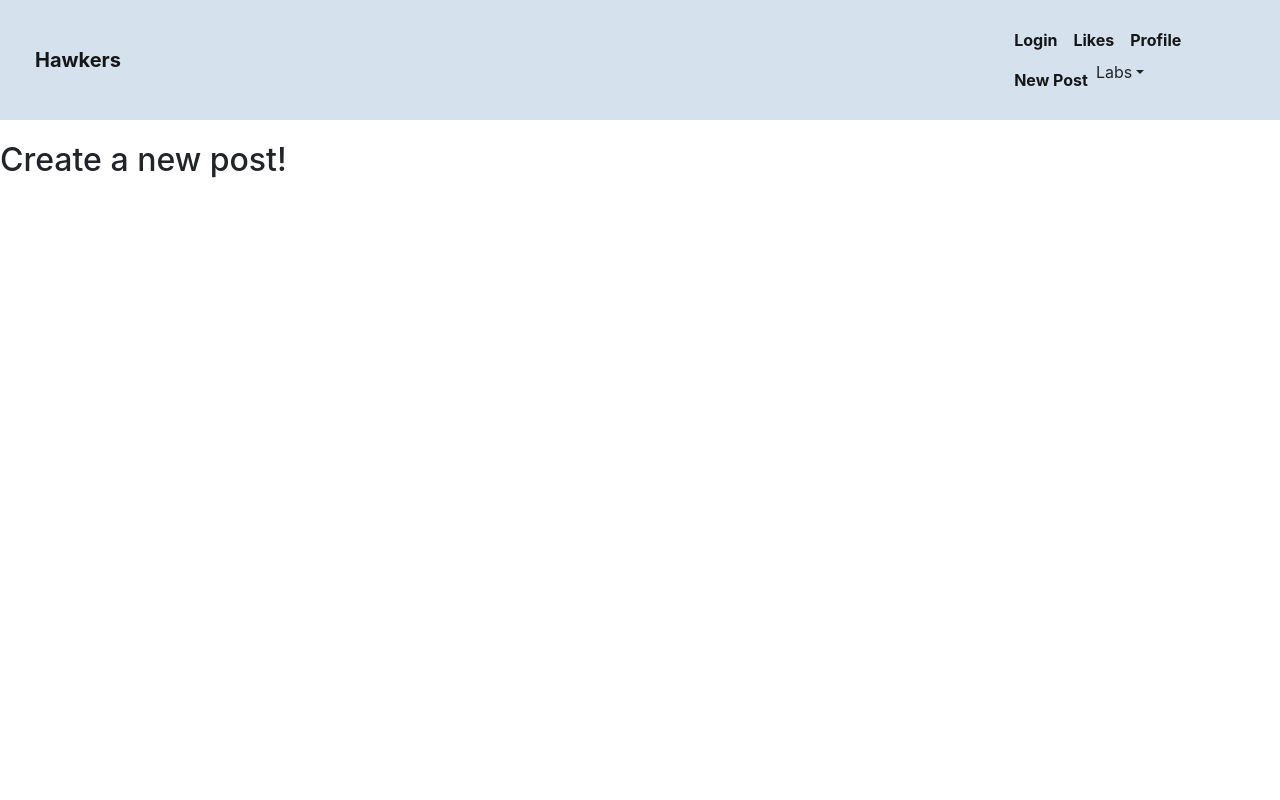
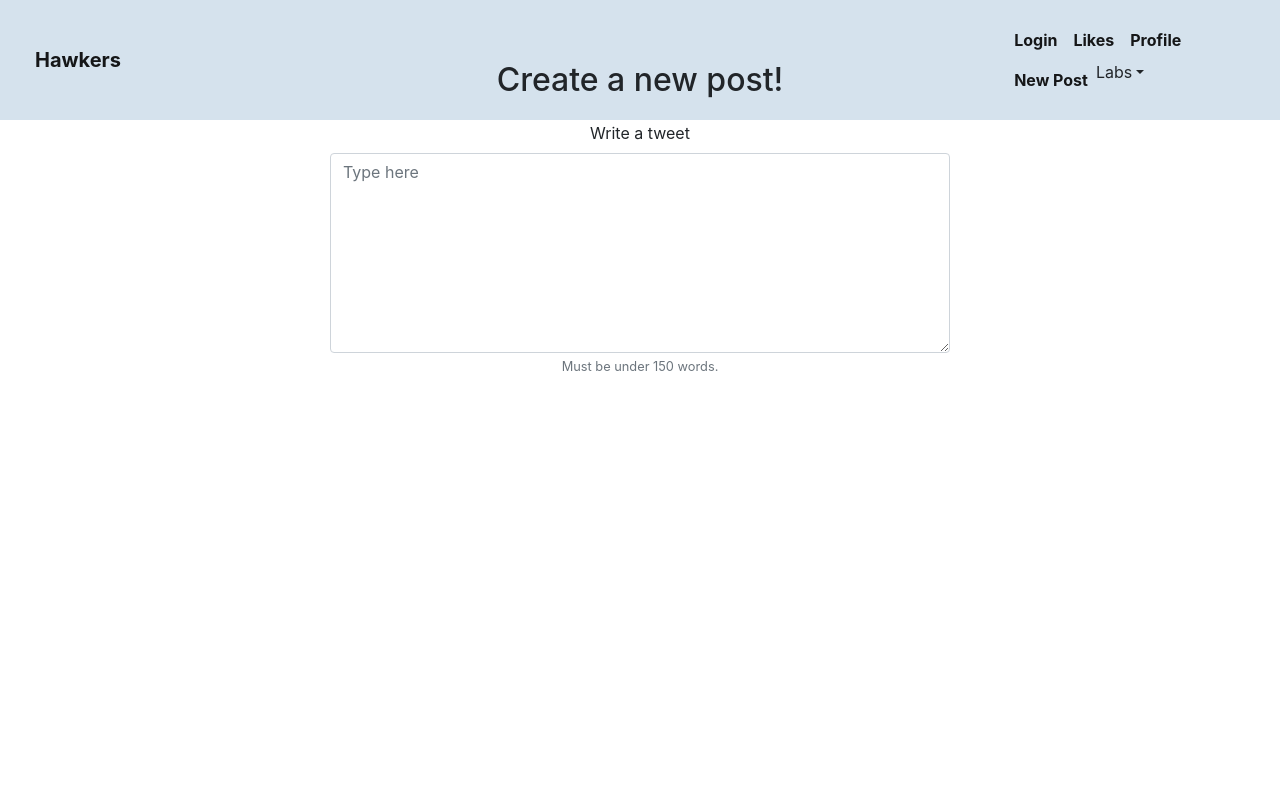
Before and after one commit to noyah81/p2ducks, a Flask app: page /createTweet in a window 1280 px wide. Run offline with Flask 2, Linux system fonts and the light colour scheme; parts of the project's set-up code (start-up, migrations or seed data) failed here and were passed over; some libraries are stand-ins or nearby versions.

Commit message:
update new post page

```diff
--- a/blueprint.py
+++ b/blueprint.py
@@ -51,8 +51,3 @@ def login():
 @blueprint.route('/signup')
 def signup():
     return "Signup Here. Assigned to Nivu"
-
-
-@blueprint.route('/newpost')
-def newpost():
-    return render_template("newpost.html")
--- a/templates/createTweet.html
+++ b/templates/createTweet.html
@@ -2,8 +2,37 @@
 {% block content %}
 <head>
     <title>New Tweet</title>
+    <style>
+    .container{
+         width: 700px;
+         height: 800px;
+         padding: 40px;
+         position: absolute;
+         top: 50%;
+         left: 50%;
+         transform: translate(-50%,-50%);
+         text-align: center;
+    }
+    .container textarea[type=text] {
+          transition: .3s box-shadow;
+          height: 200px;
+    }
+    </style>
 </head>
 <body>
+<div class="container">
 <h1>Create a new post!</h1>
+
+<form>
+    <div class="form-group">
+        <label for="tweet">Write a tweet</label>
+        <textarea type="text" id="tweet" class="form-control" aria-describedby="passwordHelpInline" placeholder="Type here"></textarea>
+        <small id="passwordHelpInline" class="text-muted">
+            Must be under 150 words.
+        </small>
+    </div>
+</form>
+
+</div>
 </body>
 {% endblock %}
```
